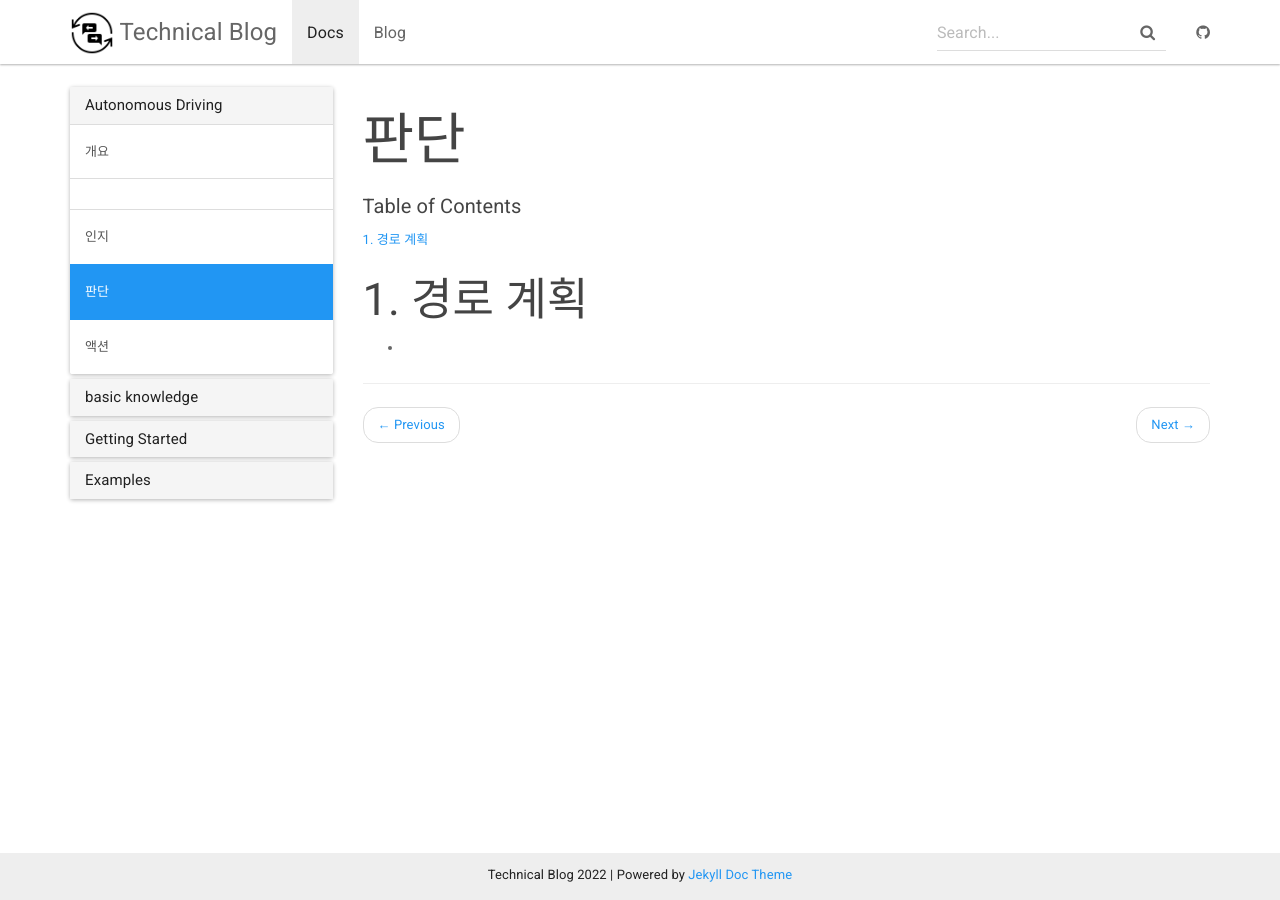
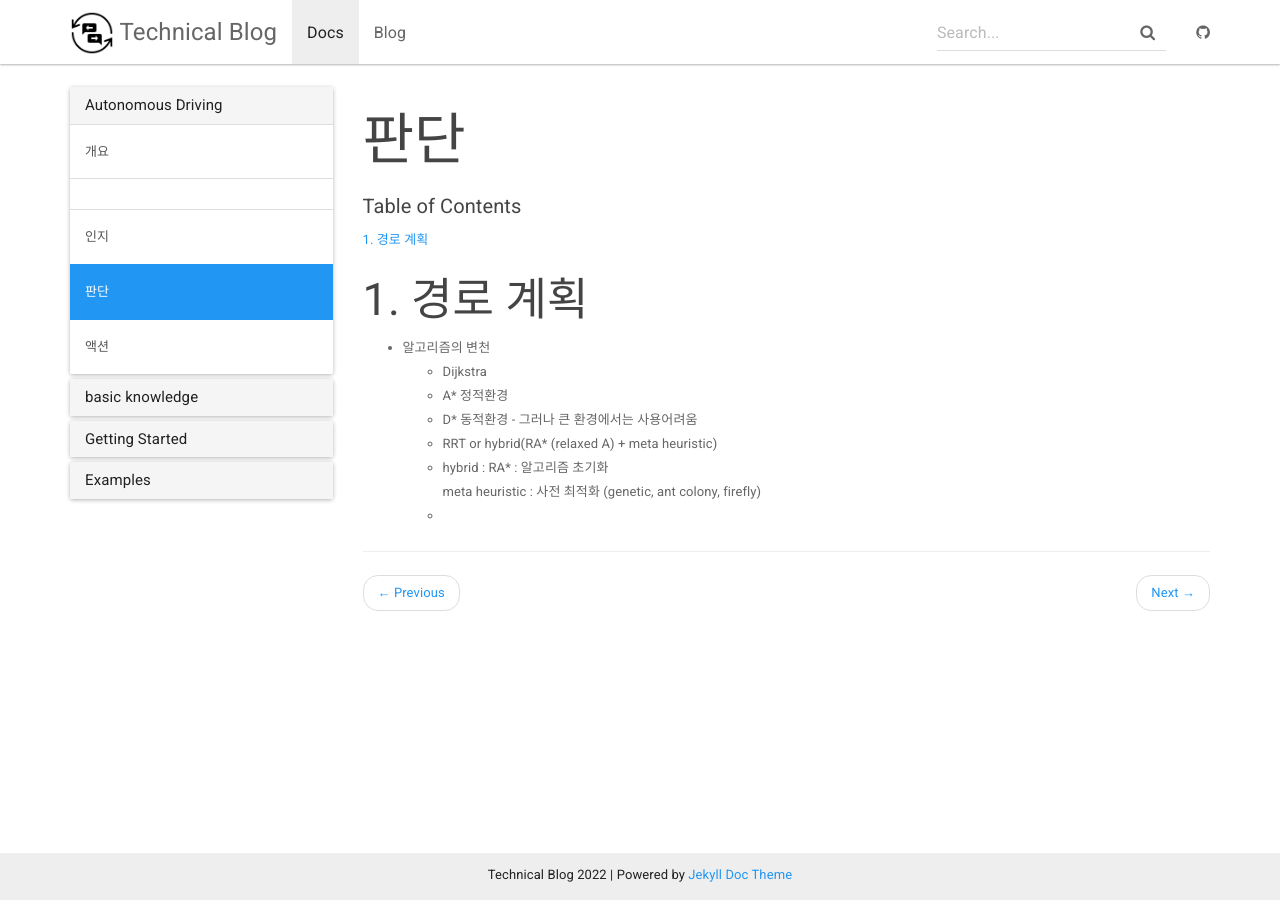
Before and after one commit to contravia-cloud/TechnicalBlog2, a Jekyll site: the page built from _docs/AutonomousDriving/decision.md, in a window 1280 px wide. Built offline with Jekyll 4.4.1, drawn with Linux system fonts in a browser that asks for light colours.

Commit message:
Update decision.md

```diff
--- a/_docs/AutonomousDriving/decision.md
+++ b/_docs/AutonomousDriving/decision.md
@@ -10,4 +10,11 @@ permalink: /docs/AD4/
 
 <a name="pathPlanning" />
 ## 1. 경로 계획
--
+- 알고리즘의 변천
+  - Dijkstra
+  - A* 정적환경
+  - D* 동적환경 - 그러나 큰 환경에서는 사용어려움
+  - RRT or hybrid(RA* (relaxed A) + meta heuristic)
+  - hybrid : RA* : 알고리즘 초기화
+             meta heuristic : 사전 최적화 (genetic, ant colony, firefly)
+  -
```
